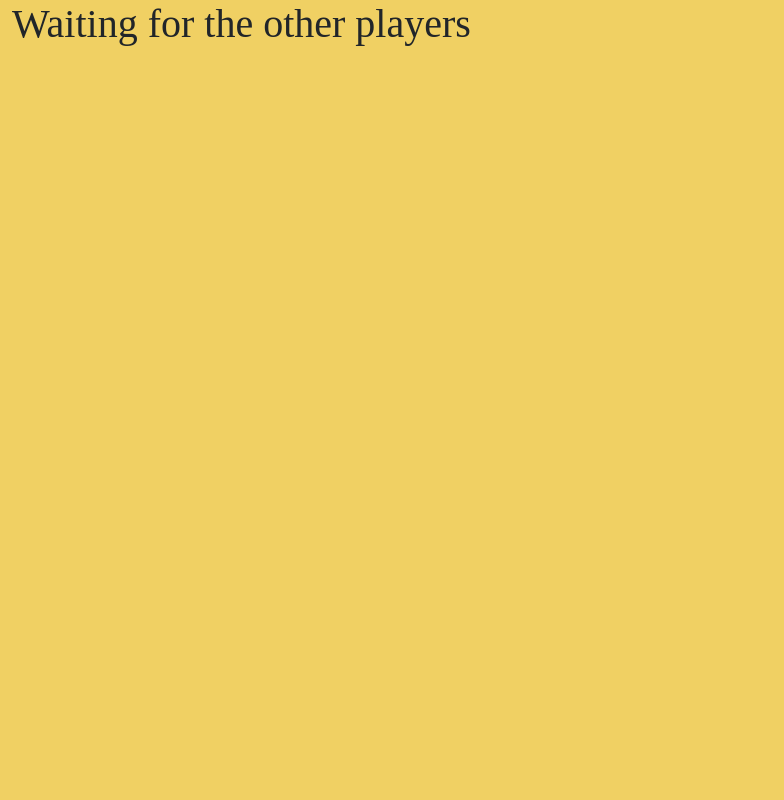
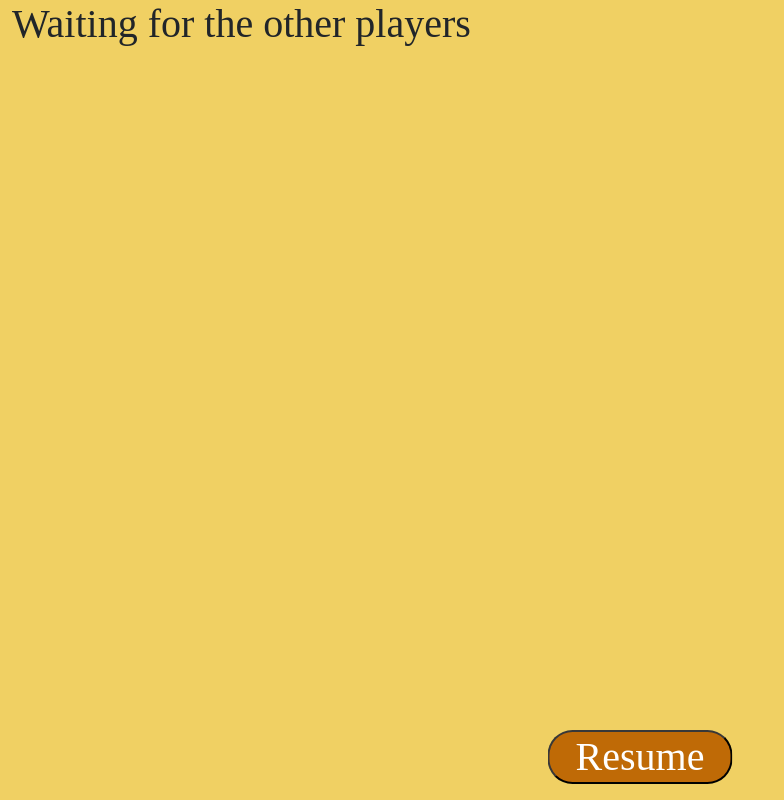
Before and after one commit to jegerfreddy/SmidigProsjekt, a React (Vite) app in the folder Frontend/user/: page /Waiting in a window 1280 px wide. Shown: the whole page, without its empty margins (0-784 px from the left). Built offline with nearby package versions, Linux system fonts and the light colour scheme; no server answers.

Commit message:
lagt til kommentar tid

```diff
--- a/Frontend/user/src/Pages/TheaterPausePage.tsx
+++ b/Frontend/user/src/Pages/TheaterPausePage.tsx
@@ -2,7 +2,7 @@ import React, { useState, useEffect } from "react";
 import { ResumeBtn } from "../assets/Button/ResumeBtn";
 
 const TheaterPausePage: React.FC = () => {
-    const [seconds, setSeconds] = useState(3); // 15 min. setter den til 10 sek for nå.
+    const [seconds, setSeconds] = useState(10); // 15 min. setter den til 10 sek for nå. (15 x 60) for antall sekunder.
 
     useEffect(() => {
         if (seconds > 0) {
--- a/Frontend/user/src/Pages/WaitingPage.tsx
+++ b/Frontend/user/src/Pages/WaitingPage.tsx
@@ -1,4 +1,5 @@
 import React from "react";
+import { ResumeBtn } from "../assets/Button/ResumeBtn";
 
 const WaitingPage: React.FC = () => {
     return (
@@ -6,6 +7,7 @@ const WaitingPage: React.FC = () => {
             <div>
                 <h1>
                     Waiting for the other players
+                    <ResumeBtn/>
                 </h1>
             </div>
         </main>
```
